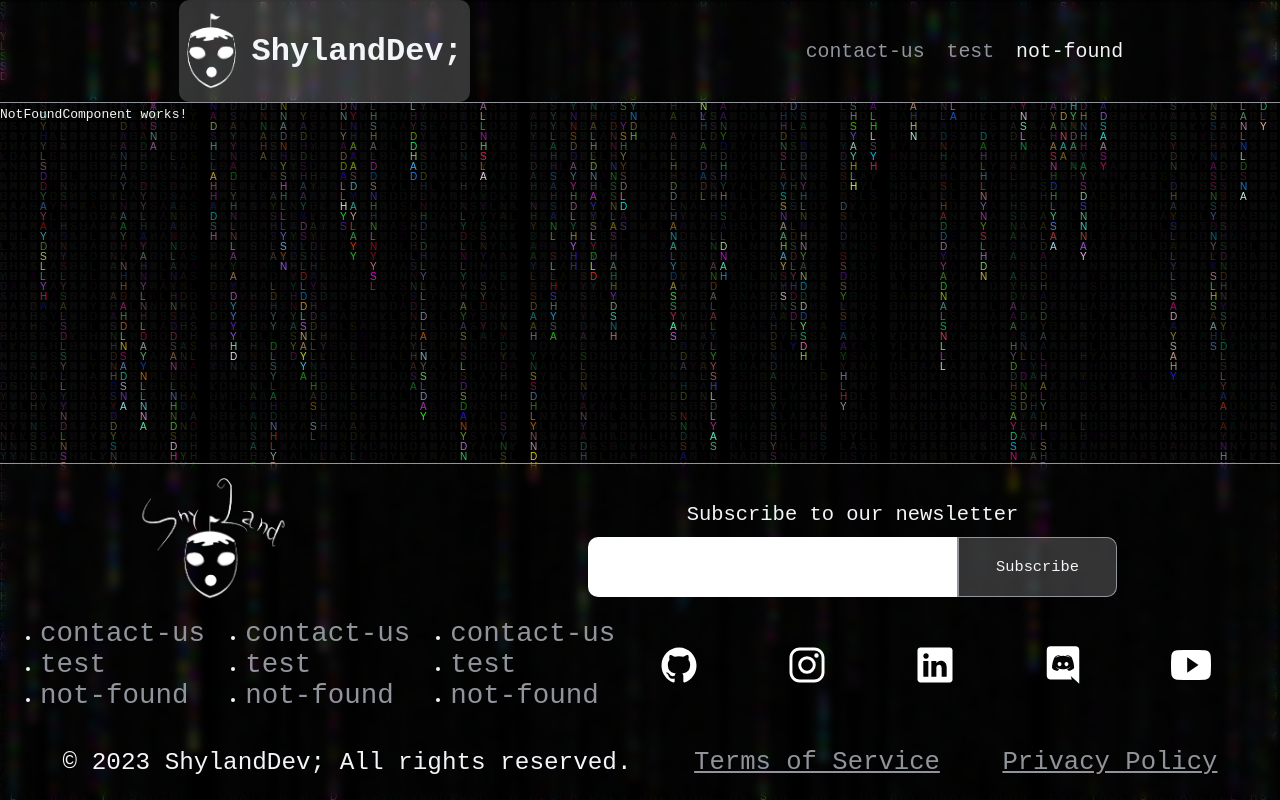
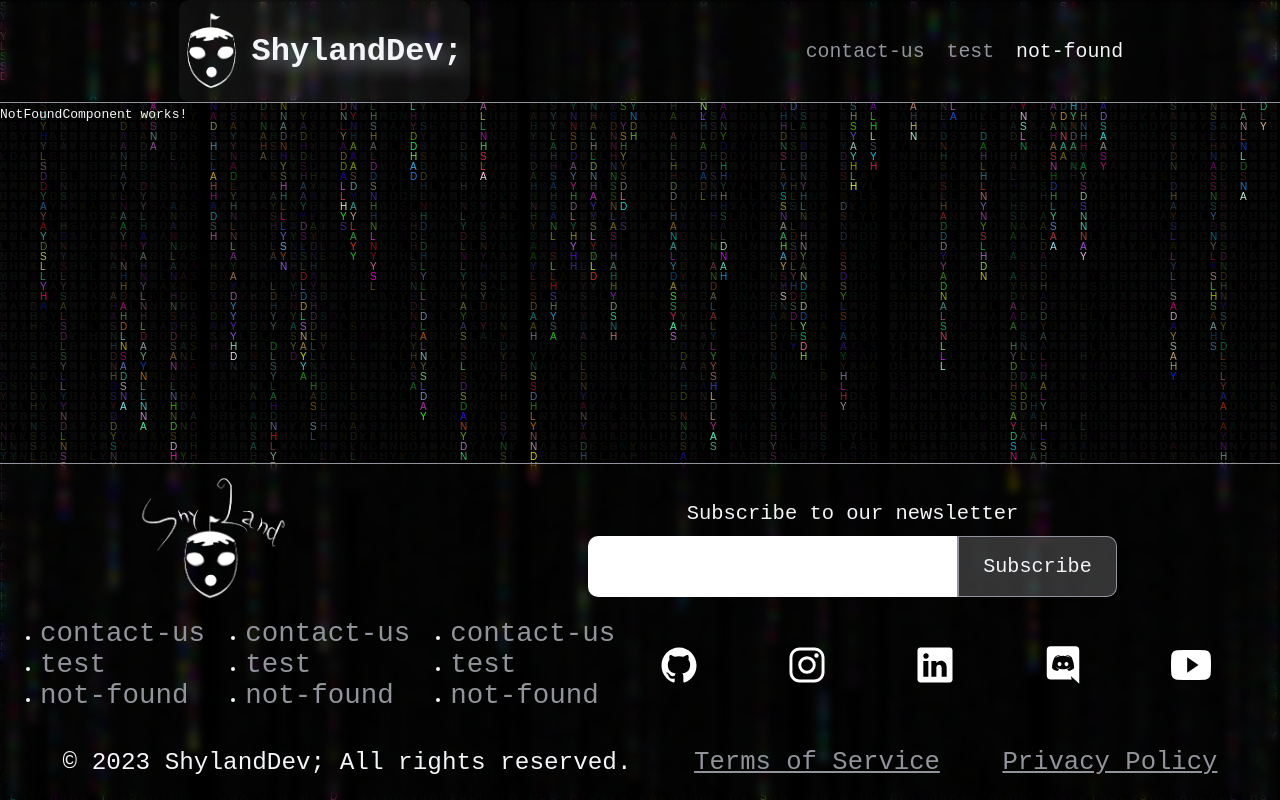
Before and after one commit to shyland-dev/shyland-dev.github.io, an Angular app: page /not-found in a window 1280 px wide. In both pictures the pointer is over the element "ShylandDev;". Built offline with nearby package versions, Linux system fonts and the light colour scheme.

Commit message:
Update header section hover

```diff
--- a/src/app/app.component.scss
+++ b/src/app/app.component.scss
@@ -62,9 +62,13 @@ header {
     border-radius: 10px;
     transition: 0.3s all;
     &:hover {
-      background: transparentize($color: $light, $amount: 0.8);
+      background: transparentize($color: $light, $amount: 0.95);
       // border: 1px solid $light;
       cursor: pointer;
+
+      h1 {
+        text-shadow: 8px 5px 20px $medium;
+      }
     }
 
     img {
@@ -214,7 +218,7 @@ footer {
         border-left: 2px solid $medium;
         padding: 1%;
         transition: 0.3s all;
-        font-size: calc(var(--responsiveMax) * 1.2);
+        font-size: calc(var(--responsiveMax) * 1.57);
         background: transparentize($color: $light, $amount: 0.8);
         backdrop-filter: blur(5px);
         color: $light;
```
